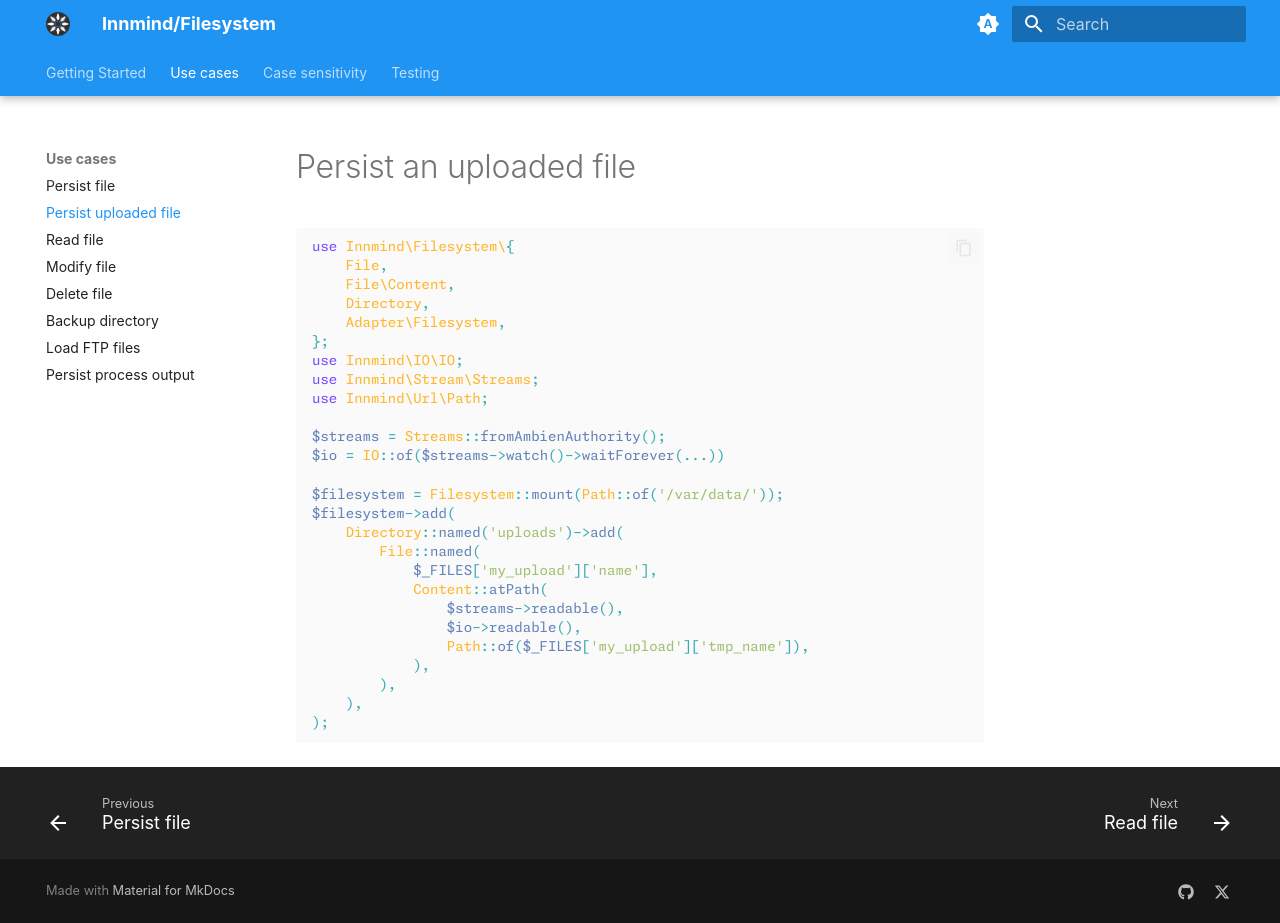
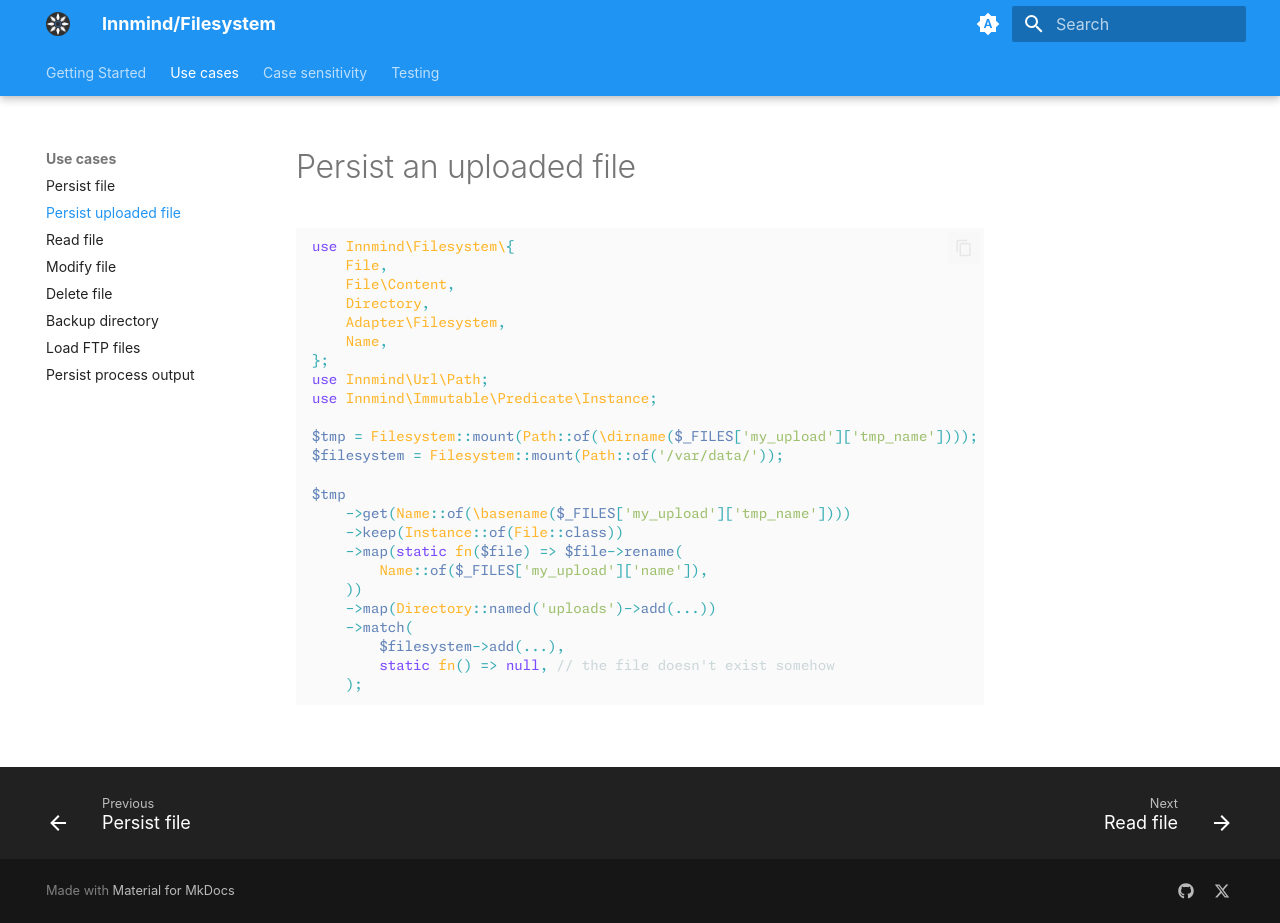
Before and after one commit to Innmind/Filesystem, an MkDocs documentation site: the page built from documentation/use_cases/persist_uploaded_file.md, in a window 1280 px wide and 923 px high. Built offline with MkDocs 1.6.1 and Material for MkDocs 9.7.7, drawn with Linux system fonts in a browser that asks for light colours; plug-ins that fetch from the network failed and are left out.

Commit message:
do not use internals in the use case

````diff
--- a/documentation/use_cases/persist_uploaded_file.md
+++ b/documentation/use_cases/persist_uploaded_file.md
@@ -6,25 +6,23 @@ use Innmind\Filesystem\{
     File\Content,
     Directory,
     Adapter\Filesystem,
+    Name,
 };
-use Innmind\IO\IO;
-use Innmind\Stream\Streams;
 use Innmind\Url\Path;
+use Innmind\Immutable\Predicate\Instance;
 
-$streams = Streams::fromAmbienAuthority();
-$io = IO::of($streams->watch()->waitForever(...))
+$tmp = Filesystem::mount(Path::of(\dirname($_FILES['my_upload']['tmp_name'])));
+$filesystem = Filesystem::mount(Path::of('/var/data/'));
 
-$filesystem = Filesystem::mount(Path::of('/var/data/'));
-$filesystem->add(
-    Directory::named('uploads')->add(
-        File::named(
-            $_FILES['my_upload']['name'],
-            Content::atPath(
-                $streams->readable(),
-                $io->readable(),
-                Path::of($_FILES['my_upload']['tmp_name']),
-            ),
-        ),
-    ),
-);
+$tmp
+    ->get(Name::of(\basename($_FILES['my_upload']['tmp_name'])))
+    ->keep(Instance::of(File::class))
+    ->map(static fn($file) => $file->rename(
+        Name::of($_FILES['my_upload']['name']),
+    ))
+    ->map(Directory::named('uploads')->add(...))
+    ->match(
+        $filesystem->add(...),
+        static fn() => null, // the file doesn't exist somehow
+    );
 ```
````
